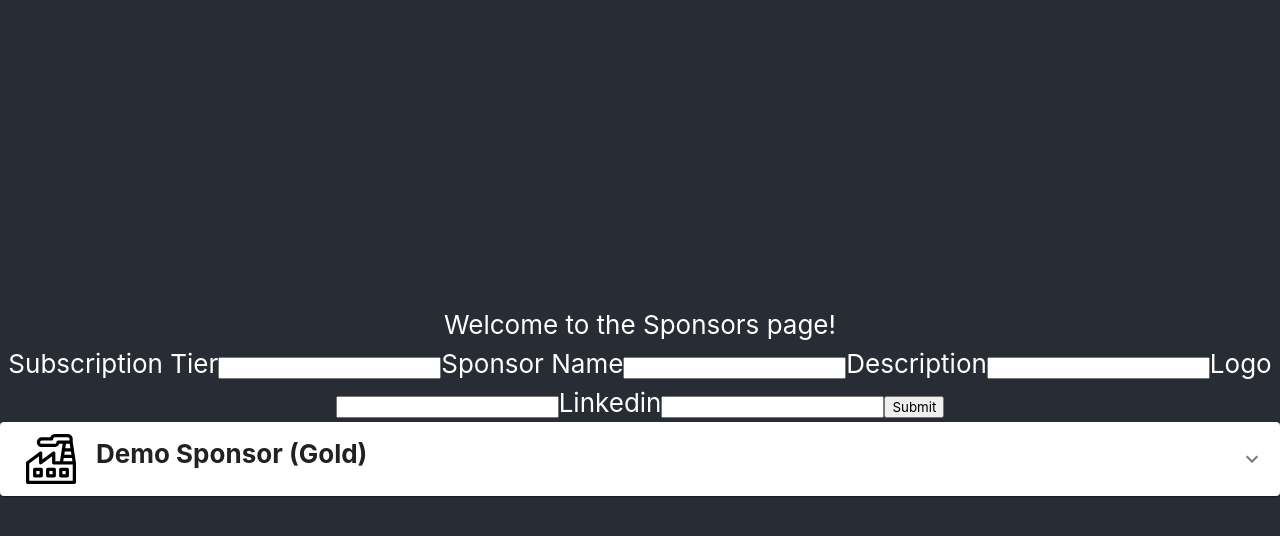
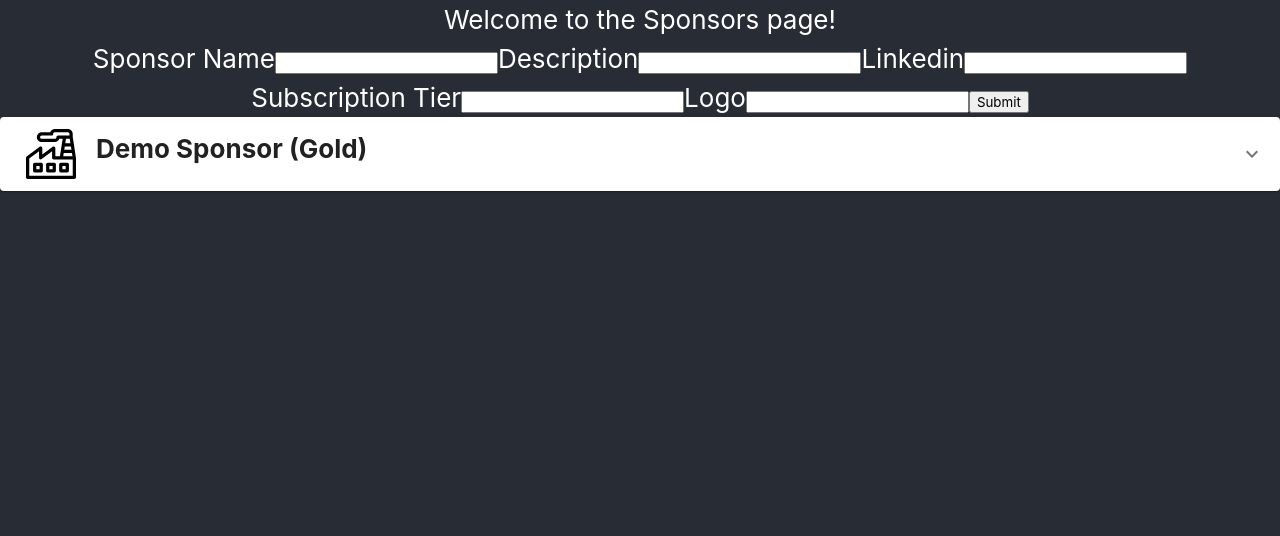
Before and after one commit to KnightHacks/admin-tool, a React (Create React App) app: page /Sponsors in a window 1280 px wide. Shown: the top 536 px of the page. Built offline with nearby package versions, Linux system fonts and the light colour scheme.

Commit message:
creation of sponsor modal, structural changes to sponsor object handling

```diff
--- a/src/App.scss
+++ b/src/App.scss
@@ -21,7 +21,6 @@
   display: flex;
   flex-direction: column;
   align-items: center;
-  justify-content: center;
   font-size: calc(10px + 2vmin);
   color: white;
 }
--- a/src/App.tsx
+++ b/src/App.tsx
@@ -9,7 +9,6 @@ function App(): JSX.Element {
   return (
     <div className="App">
       <header className="App-header">
-        <p>
         <BrowserRouter>
           <Switch>
             <Route exact path="/">
@@ -24,7 +23,6 @@ function App(): JSX.Element {
             </Route>
           </Switch>
         </BrowserRouter>
-        </p>
       </header>
     </div>
   );
--- a/src/components/sponsors/sponsor.tsx
+++ b/src/components/sponsors/sponsor.tsx
@@ -5,7 +5,7 @@ import AccordionDetails from '@mui/material/AccordionDetails';
 import Typography from '@mui/material/Typography';
 import ExpandMoreIcon from '@mui/icons-material/ExpandMore';
 import { ReactComponent as DefaultLogo } from '../../assets/sponsor-logo-default.svg';
-import './sponsorBar.scss';
+import './sponsorPage.scss';
 
 export enum SponsorTier {
   Diamond = 4,
@@ -19,9 +19,8 @@ export enum SponsorTier {
 export interface Sponsor {
   name: string;
   description: string;
-  subscription_tier: SponsorTier;
-  //logo: string; // TODO: Store SVG here
-  linkedin: string;
+  linkedIn: string;
+  tier: SponsorTier;
 }
 
 export interface SponsorRenderProps {
@@ -57,48 +56,14 @@ export function SponsorRender({ data }: SponsorRenderProps): JSX.Element {
           <DefaultLogo className="sponsorLogo" />
           <h1 style={{ fontWeight: 700 }}>
             {data.name}
-            {` (${getSponsorTierString(data.subscription_tier)})`}
+            {` (${getSponsorTierString(data.tier)})`}
           </h1>
         </AccordionSummary>
         <AccordionDetails>
           <Typography>{data.description}</Typography>
-          <Typography>{data.linkedin}</Typography>
+          <Typography>{data.linkedIn}</Typography>
         </AccordionDetails>
       </Accordion>
     </div>
   );
 }
-
-/*
-<Accordion>
-<AccordionSummary
-    expandIcon={<ExpandMoreIcon />}
-    aria-controls="panel1a-content"
-    id="panel1a-header"
->
-    <h1 style={{ fontWeight: 700 }}>
-    {data.first_name} - {data.last_name}
-    </h1>
-</AccordionSummary>
-<AccordionDetails>
-    <Typography>
-    <p>Beginner: {data.beginner ? 'Yes' : 'No'}</p>
-    <p>Email: {data.email}</p>
-    </Typography>
-    <div style={{ margin: 10 }}>
-    <button
-        className="button is-success"
-        style={{ marginRight: 5 }}
-        onClick={() => acceptHacker(data, data.email)}
-    >
-        Accept
-    </button>
-    <button className="button is-danger">Decline</button>
-    </div>
-    <iframe
-    src={`//api.knighthacks.org/api/hackers/${data.email}/resume/`}
-    />
-    <p>{hackerText}</p>
-</AccordionDetails>
-</Accordion>
-*/
--- a/src/components/sponsors/sponsorBar.scss
+++ b/src/components/sponsors/sponsorPage.scss
@@ -6,3 +6,16 @@ $sponsorMargin: 20px;
   margin-left: $sponsorMargin - 10px;
   margin-right: $sponsorMargin;
 }
+
+.barContainer {
+}
+
+.upperFieldContainer {
+}
+
+.lowerFieldContainer {
+}
+
+.sponsorPageContainer {
+  width: 100vw;
+}
--- a/src/components/sponsors/sponsorSubmission.tsx
+++ b/src/components/sponsors/sponsorSubmission.tsx
@@ -54,19 +54,24 @@ export default function SponsorsSubmission(): JSX.Element {
     }
   }
   return (
-    <div>
+    <div className="barContainer">
       <p>{statusText}</p>
-      <label>Subscription Tier</label>
-      <input type="text" onChange={TierCapture} />
+      <div className="upperFieldContainer">
         <label>Sponsor Name</label>
         <input type="text" onChange={SponsorNameCapture} />
         <label>Description</label>
         <input type="text" onChange={DescriptionCapture} />
+        <label>Linkedin</label>
+        <input type="text" onChange={LinkedinCapture} />
+      </div>
+
+      <div className="lowerFieldContainer">
+        <label>Subscription Tier</label>
+        <input type="text" onChange={TierCapture} />
         <label>Logo</label>
         <input type="text" onChange={LogoCapture} />
-      <label>Linkedin</label>
-      <input type="text" onChange={LinkedinCapture} />
         <button onClick={CreateSponsor}>Submit</button>
+      </div>
     </div>
   );
 }
--- a/src/components/sponsors/sponsorTable.tsx
+++ b/src/components/sponsors/sponsorTable.tsx
@@ -8,7 +8,7 @@ import {
   getSponsorTierString,
 } from './sponsor';
 
-export default function HackerTable(): JSX.Element {
+export default function SponsorTable({}): JSX.Element {
   const history = useHistory();
   const [sponsors, setSponsors] = useState<Array<Sponsor>>([]);
 
@@ -18,8 +18,8 @@ export default function HackerTable(): JSX.Element {
       name: 'Demo Sponsor',
       description:
         'This is not a real sponsor, but is rather being used to determine if this would work.',
-      subscription_tier: SponsorTier.Gold,
-      linkedin: 'https://www.linkedin.com/in/elijahmsmith/',
+      tier: SponsorTier.Gold,
+      linkedIn: 'https://www.linkedin.com/in/elijahmsmith/',
     });
 
     setSponsors(sponsorsCopy);
--- a/src/pages/SponsorsPage.tsx
+++ b/src/pages/SponsorsPage.tsx
@@ -1,12 +1,13 @@
 import React from 'react';
+import SponsorsSubmission from '../components/sponsors/sponsorSubmission';
 import SponsorTable from '../components/sponsors/sponsorTable';
-import SponsorSubmissionBar from '../components/sponsors/sponsorSubmission';
+import '../components/sponsors/sponsorPage.scss';
 
 export default function SponsorPage(): JSX.Element {
   return (
-    <div>
+    <div className="sponsorPageContainer">
       <p>Welcome to the Sponsors page!</p>
-      <SponsorSubmissionBar />
+      <SponsorsSubmission />
       <SponsorTable />
     </div>
   );
```
Also changed, not shown: src/components/sponsors/sponsorFormModal.tsx (added, +82 -0 lines). Lines whose indentation alone changed are shown as unchanged.
